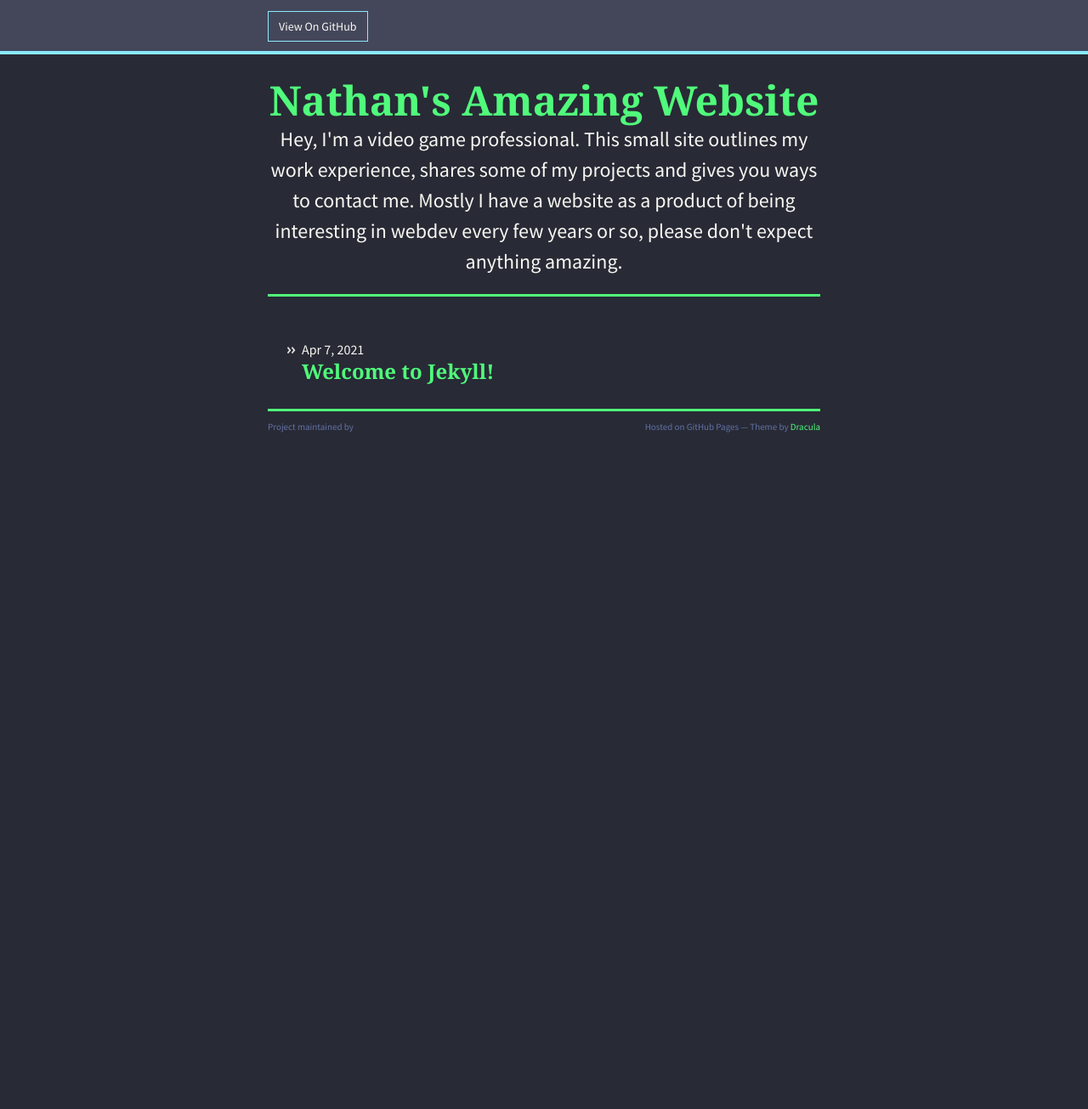
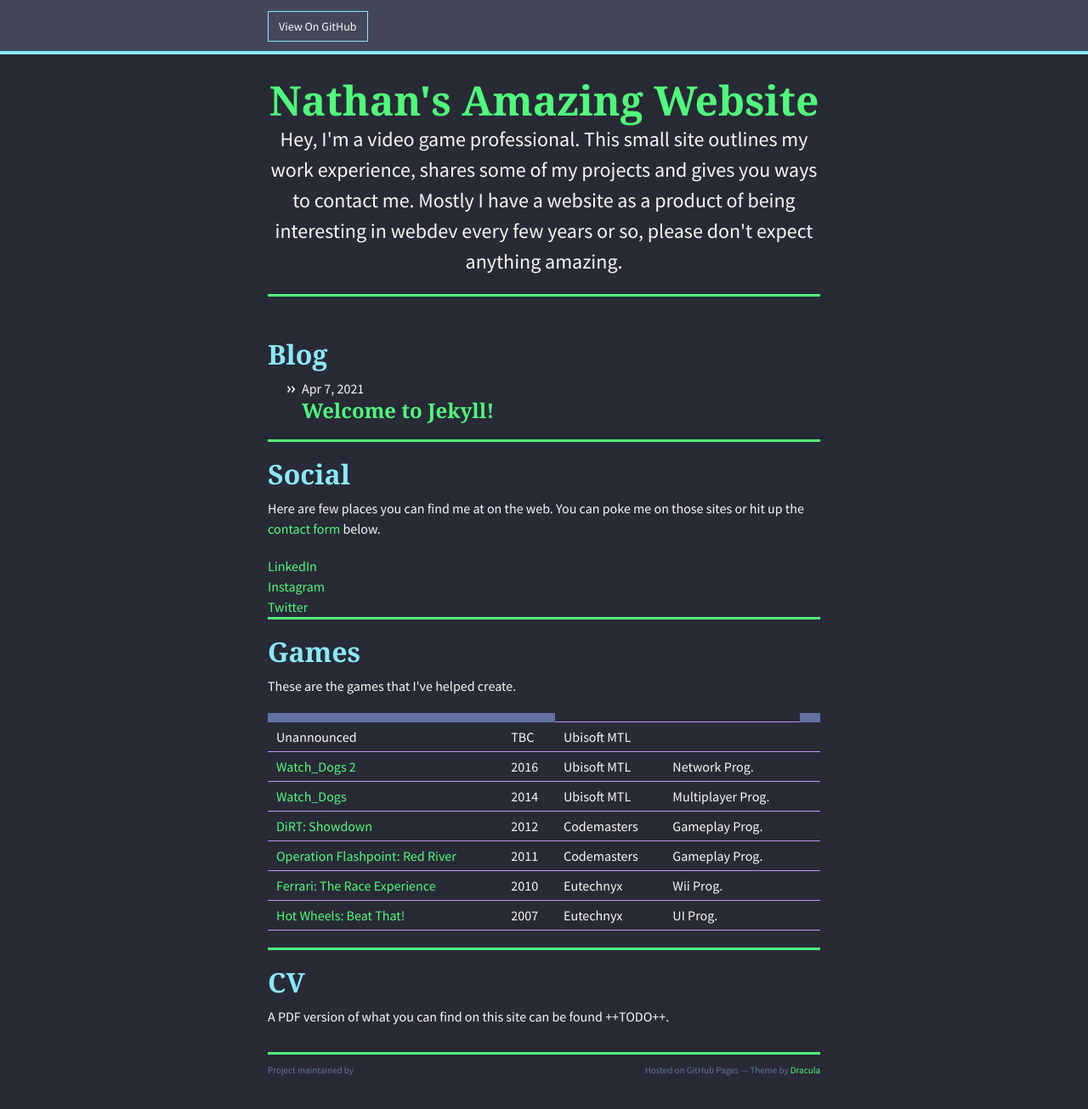
Before and after one commit to nathanrosspowell/legendary-pancake, a Jekyll site: the page built from docs/index.markdown, in a window 1280 px wide and 1351 px high. Shown: the top 1305 px of the window at 85% size. Built offline with Jekyll 4.4.1, drawn with Linux system fonts in a browser that asks for light colours; nearby versions of some CDN libraries.

Commit message:
Start to transfer data from old website

```diff
--- a/docs/_layouts/home.html
+++ b/docs/_layouts/home.html
@@ -3,11 +3,18 @@ layout: default
 ---
 
 <div class="home">
+
+
+  <!-- Blogging Section
+  –––––––––––––––––––––––––––––––––––––––––––––––––– -->
+  <div class="docs-section" id="blog">
+    <h2 class="docs-header">Blog</h2>
     {%- if page.title -%}
       <h1 class="page-heading">{{ page.title }}</h1>
     {%- endif -%}
 
     {{ content }}
+
 
 
     {% if site.paginate %}
@@ -58,4 +65,49 @@ layout: default
 
     {%- endif -%}
 
+
+  <!-- Social Media Section
+  –––––––––––––––––––––––––––––––––––––––––––––––––– -->
+  <hr>
+  <div class="docs-section" id="social">
+    <h2 class="docs-header">Social</h2>
+    <p>
+        Here are few places you can find me at on the web.
+        You can poke me on those sites or hit up the
+        <a href="#contact">contact form</a> below.</li>
+    </p>
+
+    <!-- columns should be the immediate child of a .row -->
+    <div class="container">
+      <div class="example-grid docs-example">
+        <div class="row">
+          <div class="four columns"><i class="fab fa-linkedin"></i><a href="https://www.linkedin.com/in/nathanrosspowell/">LinkedIn</a></div>
+          <div class="four columns"><i class="fab fa-instagram"></i><a href="https://www.instagram.com/nathanrosspowell/">Instagram</a></div>
+          <div class="four columns"><i class="fab fa-twitter"></i><a href="https://twitter.com/nathanross">Twitter</a></div>
         </div>
+      </div>
+    </div>
+
+  </div>
+
+
+  <!-- Games Section
+  –––––––––––––––––––––––––––––––––––––––––––––––––– -->
+  <hr>
+  <div class="docs-section" id="games">
+    <h2 class="docs-header">Games</a></h2>
+    <p>These are the games that I've helped create.</p>
+
+    {% include_relative _snippets/games_table.html %}
+
+  </div>
+
+  <!-- CV Section
+  –––––––––––––––––––––––––––––––––––––––––––––––––– -->
+  <hr>
+  <div class="docs-section" id="cv">
+    <h2 class="docs-header">CV</h2>
+    <p>A PDF version of what you can find on this site can be found ++TODO++.</p>
+  </div>
+
+</div>
--- a/docs/_posts/2021-04-06-welcome-to-jekyll.markdown
+++ b/docs/_posts/2021-04-06-welcome-to-jekyll.markdown
@@ -1,5 +1,5 @@
 ---
-layout: post
+layout: page
 title:  "Welcome to Jekyll!"
 date:   2021-04-06 23:06:41 -0400
 categories: jekyll update
--- /dev/null
+++ b/docs/_snippets/games_table.html
@@ -0,0 +1,62 @@
+<table class="u-full-width">
+    <thead>
+        <tr>
+            <th><i title="Game Name" class="fas fa-gamepad"></i></th>
+            <th><i title="Release Date" class="fas fa-calendar-day"></i></th>
+            <td><i title="Developer" class="fas fa-map-marker-alt"></i></td>
+            <td><i title="Job Title" class="fas fa-briefcase"></i></td>
+            <th><i title="Metacritic" class="fas fa-star"></i></th>
+        </tr>
+    </thead>
+    <tbody>
+        <tr>
+            <td>Unannounced</td>
+            <td>TBC</td>
+            <td>Ubisoft MTL</td>
+            <td></td>
+            <td></td>
+        </tr>
+        <tr>
+            <td><a href="/games/watch_dogs2">Watch_Dogs 2</a></td>
+            <td>2016</td>
+            <td>Ubisoft MTL</td>
+            <td>Network Prog.</td>
+            <td><a href="https://www.metacritic.com/game/playstation-4/watch-dogs-2"><i class="fas fa-link"></i></a></td>
+        </tr>
+        <tr>
+            <td><a href="/games/watch_dogs">Watch_Dogs</a></td>
+            <td>2014</td>
+            <td>Ubisoft MTL</td>
+            <td>Multiplayer Prog.</td>
+            <td><a href="https://www.metacritic.com/game/playstation-4/watch-dogs"><i class="fas fa-link"></i></a></td>
+        </tr>
+        <tr>
+            <td><a href="/games/showdown">DiRT: Showdown</td>
+            <td>2012</td>
+            <td>Codemasters</td>
+            <td>Gameplay Prog.</td>
+            <td><a href="https://www.metacritic.com/game/playstation-3/dirt-showdown"><i class="fas fa-link"></i></a></td>
+        </tr>
+        <tr>
+            <td><a href="/games/red_river">Operation Flashpoint: Red River</td>
+            <td>2011</td>
+            <td>Codemasters</td>
+            <td>Gameplay Prog.</td>
+            <td><a href="https://www.metacritic.com/game/xbox-360/operation-flashpoint-red-river"><i class="fas fa-link"></i></a></td>
+        </tr>
+        <tr>
+            <td><a href="/games/ferrari">Ferrari: The Race Experience</td>
+            <td>2010</td>
+            <td>Eutechnyx</td>
+            <td>Wii Prog.</td>
+            <td><a href="https://www.metacritic.com/game/wii/ferrari-the-race-experience"><i class="fas fa-link"></i></a></td>
+        </tr>
+        <tr>
+            <td><a href="/games/hot_wheels">Hot Wheels: Beat That!</td>
+            <td>2007</td>
+            <td>Eutechnyx</td>
+            <td>UI Prog.</td>
+            <td><a href="https://www.metacritic.com/game/xbox-360/hot-wheels-beat-that!"><i class="fas fa-link"></i></a></td>
+        </tr>
+    </tbody>
+    </table>
```
Also changed, not shown: docs/_layouts/post.html (+14 -64 lines), docs/_layouts/snips/games_table.html (added, +62 -0 lines). Lines whose indentation alone changed are shown as unchanged.
